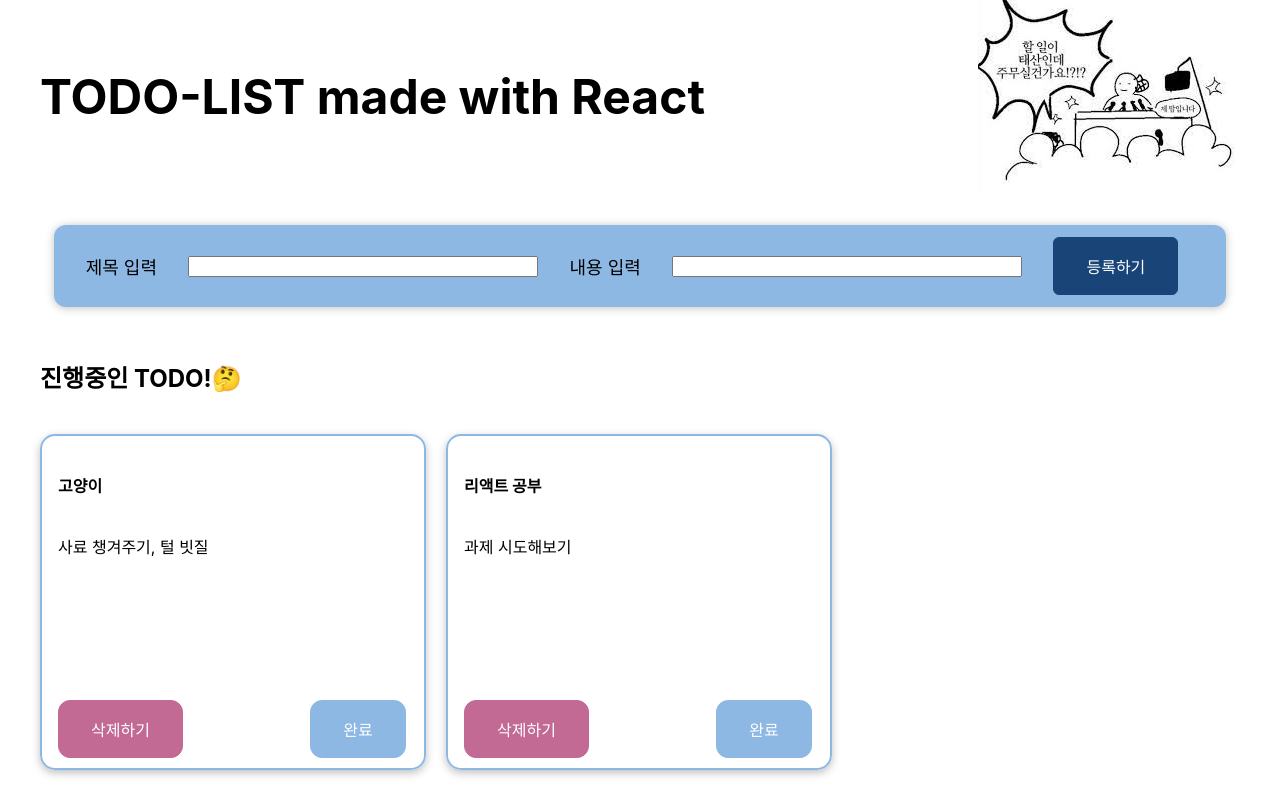
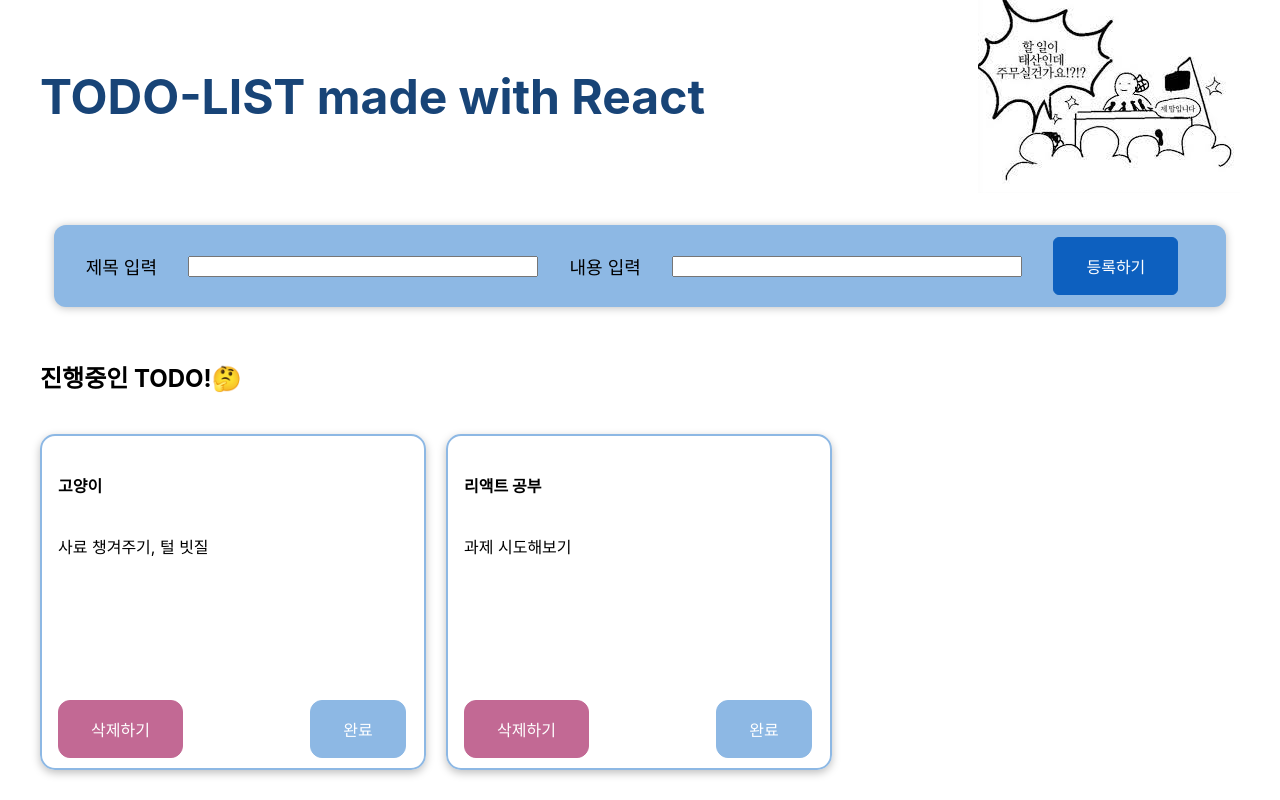
Before and after one commit to Laejun-Kim/react-mytodo-list, a React (Create React App) app: page / in a window 1280 px wide. In both pictures the pointer is over the button "등록하기". Shown: the top 800 px of the page. Built offline with nearby package versions, Linux system fonts and the light colour scheme.

Commit message:
changed some colors

```diff
--- a/src/components/Header.css
+++ b/src/components/Header.css
@@ -3,4 +3,5 @@
   justify-content: space-between;
   align-items: center;
   font-size: x-large;
+  color: #184477;
 }
--- a/src/components/Input.css
+++ b/src/components/Input.css
@@ -25,6 +25,11 @@
   border-radius: 6px;
   margin-right: 1rem;
 }
+.input-field button:hover,
+.input-field button:active {
+  background-color: #0d60bf;
+  border-color: #0d60bf;
+}
 .input-field label {
   font-size: large;
 }
--- a/src/components/Todo.css
+++ b/src/components/Todo.css
@@ -38,6 +38,17 @@
   color: white;
   border-radius: 12px;
 }
+.toDo__btn-box button:last-of-type:hover,
+.toDo__btn-box button:last-of-type:active {
+  background-color: #184477;
+  border-color: #184477;
+}
+.toDo__btn-box button:first-of-type:hover,
+.toDo__btn-box button:first-of-type:active {
+  background-color: #a8316a;
+  border-color: #a8316a;
+}
+
 .complete_stamp {
   height: 130px;
   position: absolute;
```
